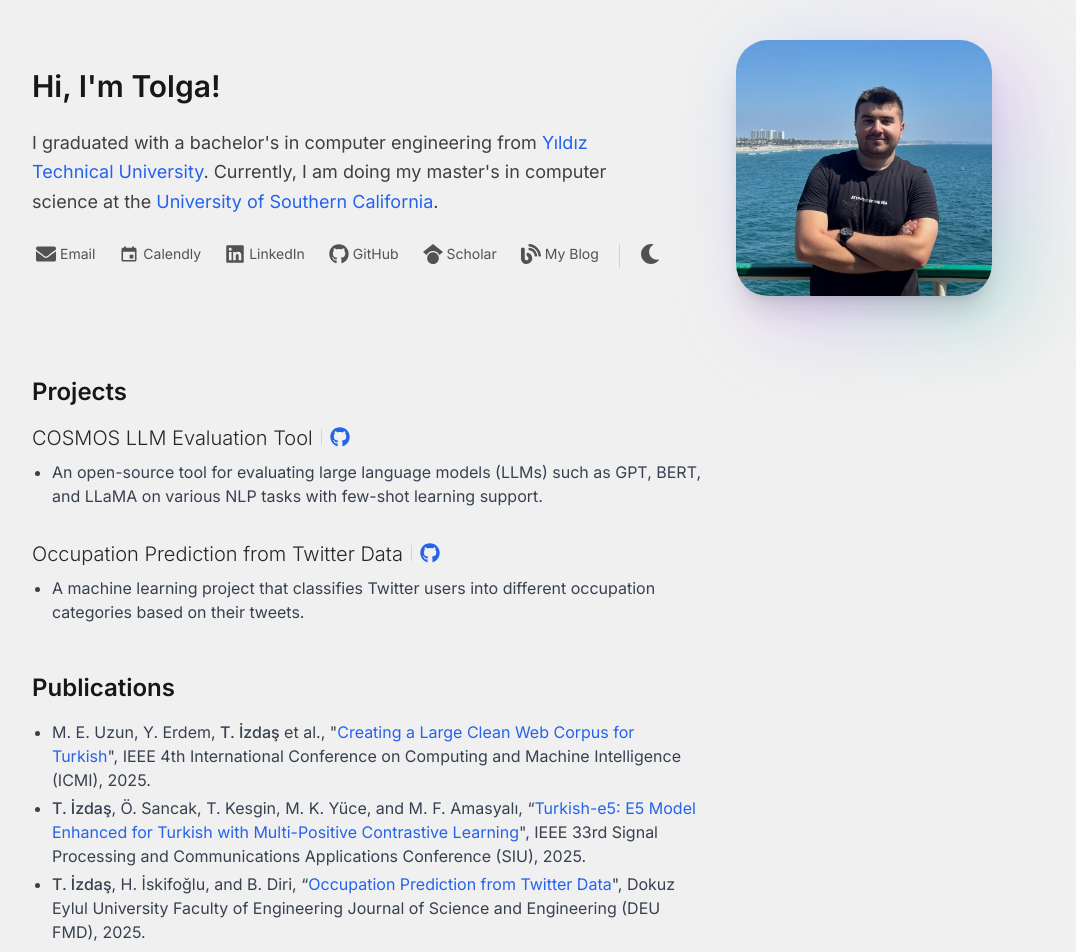
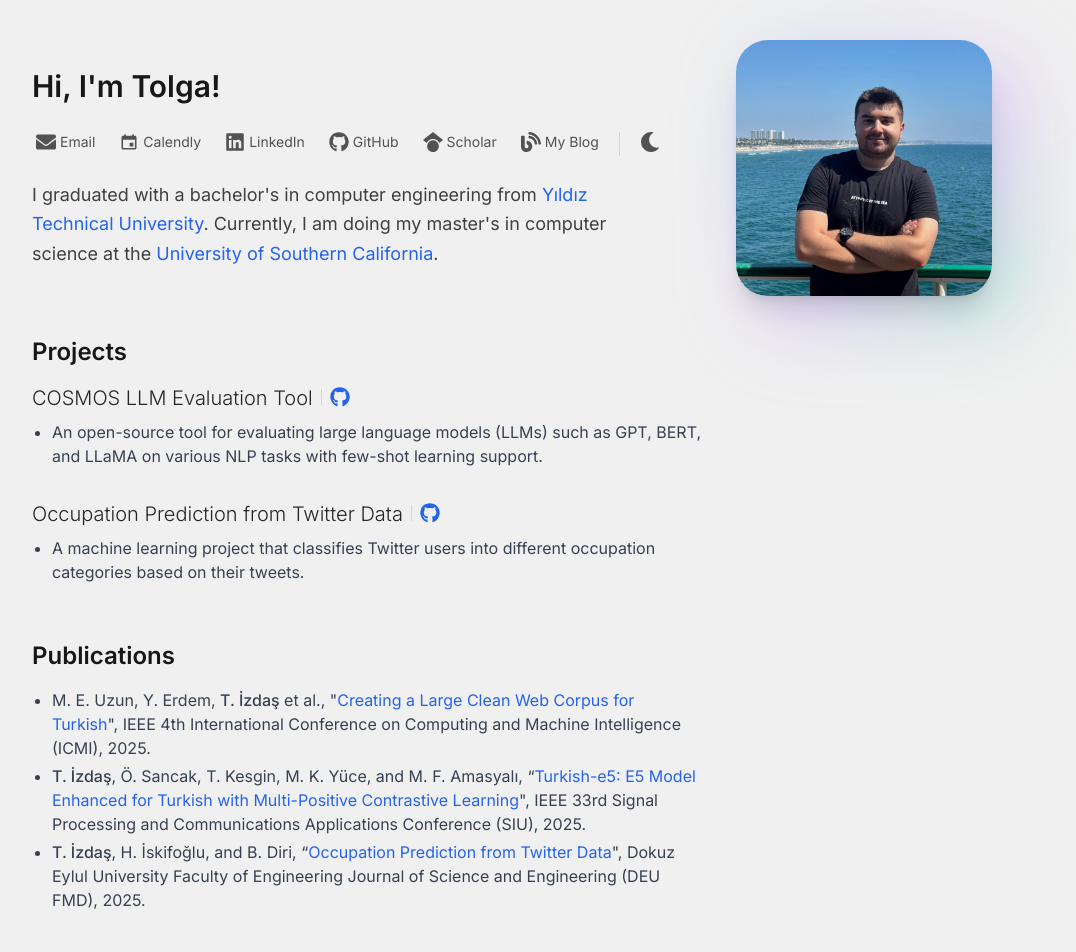
Before and after one commit to tolgaizdas/personal-website, a Next.js app: page / in a window 1280 px wide. Shown: the top 952 px of the page, without its empty margins (128-1204 px from the left). Built offline with nearby package versions, Linux system fonts and the light colour scheme.

Commit message:
change layout

```diff
--- a/src/app/page.js
+++ b/src/app/page.js
@@ -13,7 +13,7 @@ export default function Home() {
     <div className="min-h-screen flex flex-col">
       <main className="flex-1">
         <section>
-          <div className="max-w-5xl mx-auto px-8 py-10">
+          <div className="max-w-5xl mx-auto px-8 pt-10">
             <Introduction
               information={information}
               introduction={introduction}
--- a/src/components/layout/Introduction.jsx
+++ b/src/components/layout/Introduction.jsx
@@ -18,6 +18,16 @@ const Introduction = ({ information, introduction }) => {
             <h1 className="text-3xl font-semibold text-neutral-900 dark:text-neutral-100">
               Hi, I'm {information.name.split(" ")[0]}!
             </h1>
+            <div className="mt-6 flex flex-wrap items-center gap-4">
+              <Email email={information.email} />
+              <Calendly calendlyUrl={information.calendlyUrl} />
+              <LinkedIn linkedinUrl={information.linkedinUrl} />
+              <GitHub githubUrl={information.githubUrl} />
+              <Scholar scholarUrl={information.scholarUrl} />
+              <Blog blogUrl={information.blogUrl} />
+              <Separator />
+              <ThemeToggle />
+            </div>
             <div className="mt-6 space-y-4 text-lg leading-relaxed text-neutral-700 dark:text-neutral-200">
               {introduction.description.map((item, index) => (
                 <p
@@ -29,16 +39,6 @@ const Introduction = ({ information, introduction }) => {
               ))}
             </div>
           </div>
-        </div>
-        <div className="mt-6 flex flex-wrap items-center gap-4">
-          <Email email={information.email} />
-          <Calendly calendlyUrl={information.calendlyUrl} />
-          <LinkedIn linkedinUrl={information.linkedinUrl} />
-          <GitHub githubUrl={information.githubUrl} />
-          <Scholar scholarUrl={information.scholarUrl} />
-          <Blog blogUrl={information.blogUrl} />
-          <Separator />
-          <ThemeToggle />
         </div>
       </div>
       <div className="relative flex-shrink-0">
--- a/src/components/layout/sections/Section.jsx
+++ b/src/components/layout/sections/Section.jsx
@@ -19,7 +19,7 @@ const Section = ({ header, subsections }) => {
   gridCols = "lg:grid-cols-1";
 
   return (
-    <div className="mb-8">
+    <div className="mb-10">
       <h1 className="flex-grow text-2xl font-semibold text-neutral-900 dark:text-neutral-100 mb-4 decoration-neutral-200/70 dark:decoration-neutral-800/60 underline-offset-8 decoration-1">
         {header}
       </h1>
```
